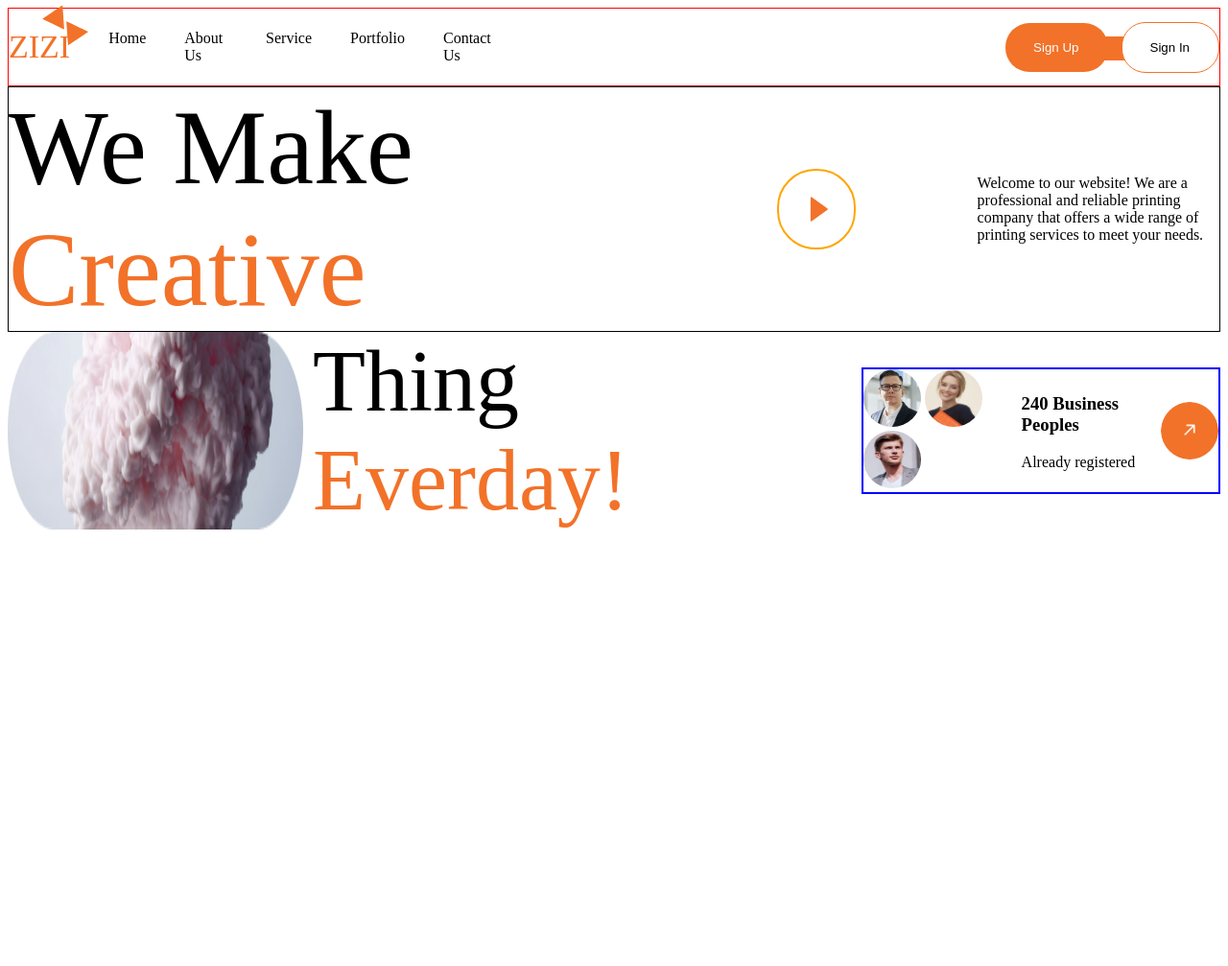
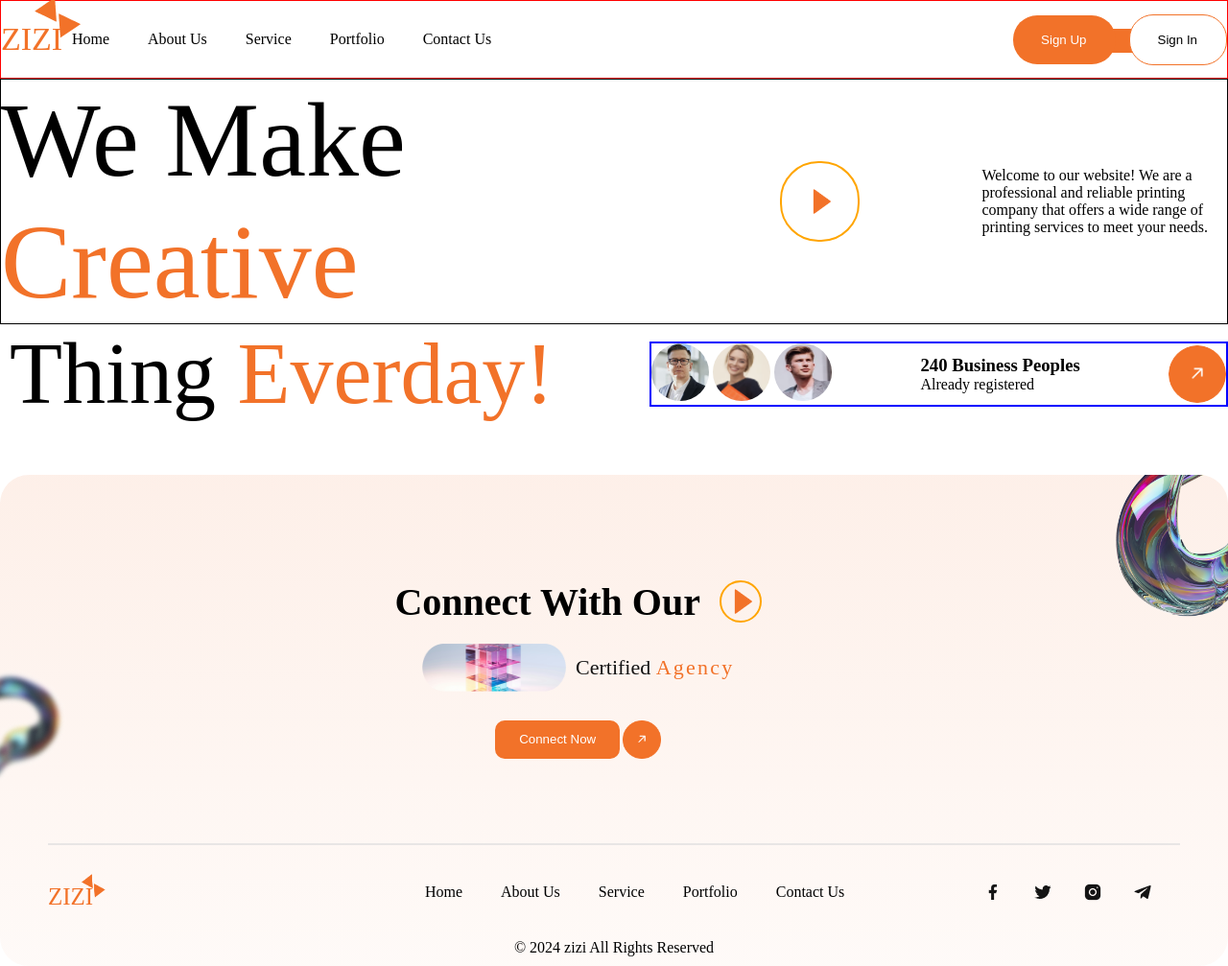
Before and after one commit to mdsoponhossain/digital-agency-bento, a plain HTML site: page index.html in a window 1280 px wide. Shown: the whole page at 96% size. Before the commit the page ends 800 px from the top, so only its background shows below. Drawn offline with Linux system fonts and the light colour scheme.

Commit message:
footer section done

```diff
--- a/index.css
+++ b/index.css
@@ -1,3 +1,8 @@
+* {
+  margin: 0;
+  padding: 0;
+}
+
 #navbar-container {
   display: flex;
   border: 1px solid red;
@@ -14,24 +19,134 @@
   align-items: center;
 }
 
-#button-container{
-    display:  flex;
+#button-container {
+  display: flex;
   flex-grow: 1;
   justify-content: end;
 }
 
-#button-container > div >button {
+#button-container > div > button {
   padding-left: 29px;
   padding-right: 30px;
   padding-top: 18px;
   padding-bottom: 18px;
   border-radius: 25px;
   margin-left: 10px;
-
 }
 
-#nav-items> ul {
+#nav-items > ul {
   display: flex;
   gap: 40px;
   list-style: none;
 }
+
+/* footer styles  */
+#footer-container {
+  flex-shrink: 0;
+  border-radius: 60px;
+  background: linear-gradient(
+    180deg,
+    rgba(237, 92, 18, 0.2) -162.72%,
+    rgba(255, 255, 255, 0.2) 147.42%
+  );
+  backdrop-filter: blur(100px);
+  border-radius: 30px;
+}
+.footer-up-container {
+  display: flex;
+  justify-content: space-between;
+  padding-bottom: 60px;
+}
+.footer-down-container {
+  display: flex;
+  justify-content: space-between;
+  padding-top: 40px;
+  padding-bottom: 30px;
+
+  margin: 0px 50px;
+}
+.left-img {
+  height: 120px;
+}
+.footer-img-right {
+  width: 180px;
+  height: 230px;
+}
+
+.center-one-container {
+  display: flex;
+  gap: 20px;
+  align-items: center;
+  justify-content: center;
+  padding-top: 80px;
+}
+.text-one {
+  font-size: 40px;
+}
+.center-two-img {
+  width: 150px;
+  height: 50px;
+}
+.center-two-text {
+  color: var(--bw-black, #141414);
+  font-size: 22px;
+  font-style: normal;
+  font-weight: 400;
+  line-height: 90px;
+}
+.text-two {
+  -webkit-text-stroke-width: 3;
+  color: var(--Primary-Primary, #f27229);
+  line-height: 86px; /* 119.444% */
+  letter-spacing: 2.2px;
+  font-size: 22px;
+}
+.footer-center {
+  width: 450px;
+  text-align: center;
+  display: flex;
+  flex-direction: column;
+  justify-content: center;
+}
+.center-two-container {
+  display: flex;
+  gap: 10px;
+  align-items: center;
+  justify-content: center;
+}
+.footer-connect-button {
+  padding: 10px 25px;
+  border-radius: 10px;
+  background: var(--Primary-Primary, #f27229);
+  color: white;
+  border-style: none;
+}
+.footer-arrow-button {
+  width: 40px;
+  height: 40px;
+}
+.center-three-container {
+  display: flex;
+  gap: 3px;
+  justify-content: center;
+  margin-top: 10px;
+}
+
+.footer-left {
+  padding-top: 200px;
+}
+.border-bottom {
+  border-bottom: 2px solid #d1d3d6;
+  opacity: 0.5;
+  margin: 0px 50px;
+}
+.social-icon {
+  padding-right: 30px;
+}
+.copyright {
+  text-align: center;
+  padding-bottom: 10px;
+}
+.central-side {
+  margin-left: 200px;
+}
--- a/index.html
+++ b/index.html
@@ -1,12 +1,11 @@
 <!DOCTYPE html>
 <html lang="en">
-
   <head>
-    <meta charset="UTF-8">
-    <meta name="viewport" content="width=device-width, initial-scale=1.0">
-    <title>Digital Agency Bento </title>
-    <link rel="stylesheet" href="./index.css">
-    <link rel="stylesheet" href="./common.css">
+    <meta charset="UTF-8" />
+    <meta name="viewport" content="width=device-width, initial-scale=1.0" />
+    <title>Digital Agency Bento</title>
+    <link rel="stylesheet" href="./index.css" />
+    <link rel="stylesheet" href="./common.css" />
   </head>
 
   <!-- <body style="width: 1480px; margin-left: auto; margin-right: auto;border: 1px solid black;"> -->
@@ -15,9 +14,13 @@
     <!-- //navbar section -->
     <nav id="navbar-container">
       <div id="icons-navItems-container">
-            <div style="position: relative;">
-                <span style="font-size: 34px;" class="primary-color">ZIZI</span>
-                <img style="position: absolute; top: -25px; left: 35px;" src="./images/Vector.png" alt="">
+        <div style="position: relative">
+          <span style="font-size: 34px" class="primary-color">ZIZI</span>
+          <img
+            style="position: absolute; top: -25px; left: 35px"
+            src="./images/Vector.png"
+            alt=""
+          />
         </div>
         <div id="nav-items">
           <ul>
@@ -30,70 +33,220 @@
         </div>
       </div>
       <div id="button-container">
-            <div style="width:fit-content;position: relative;">
-                <button style="background-color: #F27229;color: white; border: 0px;">Sign Up</button>
+        <div style="width: fit-content; position: relative">
+          <button style="background-color: #f27229; color: white; border: 0px">
+            Sign Up
+          </button>
 
           <button
-                    style="background: var(--bw-white, #FFF);border: 1px solid var(--Primary-Primary, #F27229);">Sign
-                    In</button>
+            style="
+              background: var(--bw-white, #fff);
+              border: 1px solid var(--Primary-Primary, #f27229);
+            "
+          >
+            Sign In
+          </button>
           <div
-                    style="width: 100px; background: #F27229; height: 25px; position: absolute; top: 30%; left: 30%; z-index: -1;">
-                </div>
+            style="
+              width: 100px;
+              background: #f27229;
+              height: 25px;
+              position: absolute;
+              top: 30%;
+              left: 30%;
+              z-index: -1;
+            "
+          ></div>
         </div>
       </div>
     </nav>
     <main>
       <!-- we make creative section -->
-        <section style="border: 1px solid black; display: flex;
-        justify-content: space-between; align-items: center;">
-            <div style="width: 70%; display: flex; justify-content: space-between; align-items: center;">
-                <div style="font-size: 110px;">
+      <section
+        style="
+          border: 1px solid black;
+          display: flex;
+          justify-content: space-between;
+          align-items: center;
+        "
+      >
+        <div
+          style="
+            width: 70%;
+            display: flex;
+            justify-content: space-between;
+            align-items: center;
+          "
+        >
+          <div style="font-size: 110px">
             We Make <span class="primary-color">Creative</span>
           </div>
           <div
-                    style="border: 2px solid orange; width: 80px; display: grid; justify-content: center;align-items: center; height: 80px;border-radius: 40px;">
-                    <img style="display: block;" src="./images/video_icon.png" alt="">
+            style="
+              border: 2px solid orange;
+              width: 80px;
+              display: grid;
+              justify-content: center;
+              align-items: center;
+              height: 80px;
+              border-radius: 40px;
+            "
+          >
+            <img style="display: block" src="./images/video_icon.png" alt="" />
           </div>
         </div>
-            <div style="width: 20%;">
-                Welcome to our website! We are a professional and reliable printing company that offers a wide range of
-                printing services to meet your needs.
+        <div style="width: 20%">
+          Welcome to our website! We are a professional and reliable printing
+          company that offers a wide range of printing services to meet your
+          needs.
         </div>
       </section>
       <!-- thing everyday section -->
-        <section style="display: flex; gap: 100px; align-items: center;">
-            <div style="display: flex; gap: 10px;">
-                <img src="./images/Rectangle 764.png" alt="">
-                <div style="font-size: 90px;">
+      <section style="display: flex; gap: 100px; align-items: center">
+        <div style="display: flex; gap: 10px">
+          <img src="./images/Rectangle 764.png" alt="" />
+          <div style="font-size: 90px">
             Thing <span class="primary-color">Everday!</span>
           </div>
         </div>
 
         <div
-                style="display: flex; border: 2px solid blue; flex-grow: 1; justify-content: space-between;align-items: center;">
+          style="
+            display: flex;
+            border: 2px solid blue;
+            flex-grow: 1;
+            justify-content: space-between;
+            align-items: center;
+          "
+        >
           <div>
-                    <img style="width: 60px; height: 60px; border-radius: 30px;" src="./images/image 3.png" alt="">
-                    <img style="width: 60px; height: 60px; border-radius: 30px;" src="./images/image 4.png" alt="">
-                    <img style="width: 60px; height: 60px; border-radius: 30px;" src="./images/image 5.png" alt="">
+            <img
+              style="width: 60px; height: 60px; border-radius: 30px"
+              src="./images/image 3.png"
+              alt=""
+            />
+            <img
+              style="width: 60px; height: 60px; border-radius: 30px"
+              src="./images/image 4.png"
+              alt=""
+            />
+            <img
+              style="width: 60px; height: 60px; border-radius: 30px"
+              src="./images/image 5.png"
+              alt=""
+            />
           </div>
           <div>
             <h3>240 Business Peoples</h3>
             <p>Already registered</p>
           </div>
 
-                <img style="width: 60px; height: 60px; border-radius: 30px;" src="./images/Frame 9.png" alt="">
+          <img
+            style="width: 60px; height: 60px; border-radius: 30px"
+            src="./images/Frame 9.png"
+            alt=""
+          />
         </div>
       </section>
       <!-- first banner -->
       <section>
-            <div><img src="" alt=""></div>
-            <div><img src="" alt=""></div>
-            <div><img src="" alt=""></div>
+        <div><img src="" alt="" /></div>
+        <div><img src="" alt="" /></div>
+        <div><img src="" alt="" /></div>
       </section>
-        <footer>
+      <footer id="footer-container">
+        <div class="footer-up-container">
+          <!-- footer left  -->
+          <div class="footer-left">
+            <img class="left-img" src="./images/footer3.png" alt="" />
+          </div>
+          <!-- footer center  -->
+          <div class="footer-center">
+            <!-- center one  -->
+            <div class="center-one-container">
+              <h2 class="text-one">Connect With Our</h2>
+              <div
+                style="
+                  border: 2px solid orange;
+                  width: 40px;
+                  display: grid;
+                  justify-content: center;
+                  align-items: center;
+                  height: 40px;
+                  border-radius: 40px;
+                "
+              >
+                <img
+                  style="display: block"
+                  src="./images/video_icon.png"
+                  alt=""
+                />
+              </div>
+            </div>
 
+            <!-- center two  -->
+            <div class="center-two-container">
+              <img class="center-two-img" src="./images/footer1.png" alt="" />
+              <p class="center-two-text">
+                Certified <span class="text-two">Agency</span>
+              </p>
+            </div>
+
+            <!-- center three  -->
+            <div class="center-three-container">
+              <button class="footer-connect-button">Connect Now</button>
+              <img
+                class="footer-arrow-button"
+                src="./images/Frame 9.png"
+                alt=""
+              />
+            </div>
+          </div>
+          <!-- footer right  -->
+          <div class="footer-right">
+            <img class="footer-img-right" src="./images/footer2.png" alt="" />
+          </div>
+        </div>
+        <div class="border-bottom"></div>
+        <div class="footer-down-container">
+          <!-- left side  -->
+          <div class="down-left">
+            <div style="position: relative">
+              <span style="font-size: 25px" class="primary-color">ZIZI</span>
+              <img
+                style="
+                  width: 25px;
+                  height: 25px;
+                  position: absolute;
+                  top: -10px;
+                  left: 35px;
+                "
+                src="./images/Vector.png"
+                alt=""
+              />
+            </div>
+          </div>
+          <!-- central side  -->
+          <div class="central-side" id="nav-items">
+            <ul>
+              <li>Home</li>
+              <li>About Us</li>
+              <li>Service</li>
+              <li>Portfolio</li>
+              <li>Contact Us</li>
+            </ul>
+          </div>
+
+          <!-- right side  -->
+          <div>
+            <img class="social-icon" src="./images/facebook.png" alt="" />
+            <img class="social-icon" src="./images/twitter.png" alt="" />
+            <img class="social-icon" src="./images/ig.png" alt="" />
+            <img class="social-icon" src="./images/telegram.png" alt="" />
+          </div>
+        </div>
+        <p class="copyright">© 2024 zizi All Rights Reserved</p>
       </footer>
     </main>
   </body>
-
 </html>
```
Also changed, not shown: images/Rectangle 764.png (deleted), images/facebook.png (added), images/footer1.png (added), images/footer2.png (added), images/footer3.png (added), images/ig.png (added), images/telegram.png (added), images/twitter.png (added). Lines whose indentation alone changed are shown as unchanged.
